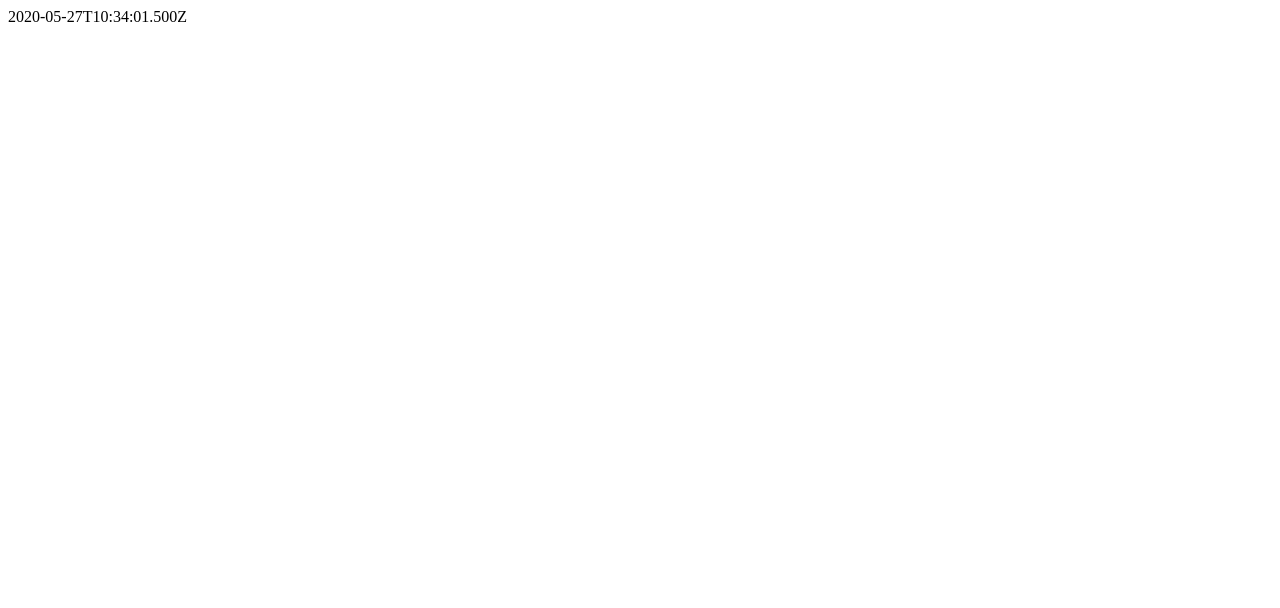
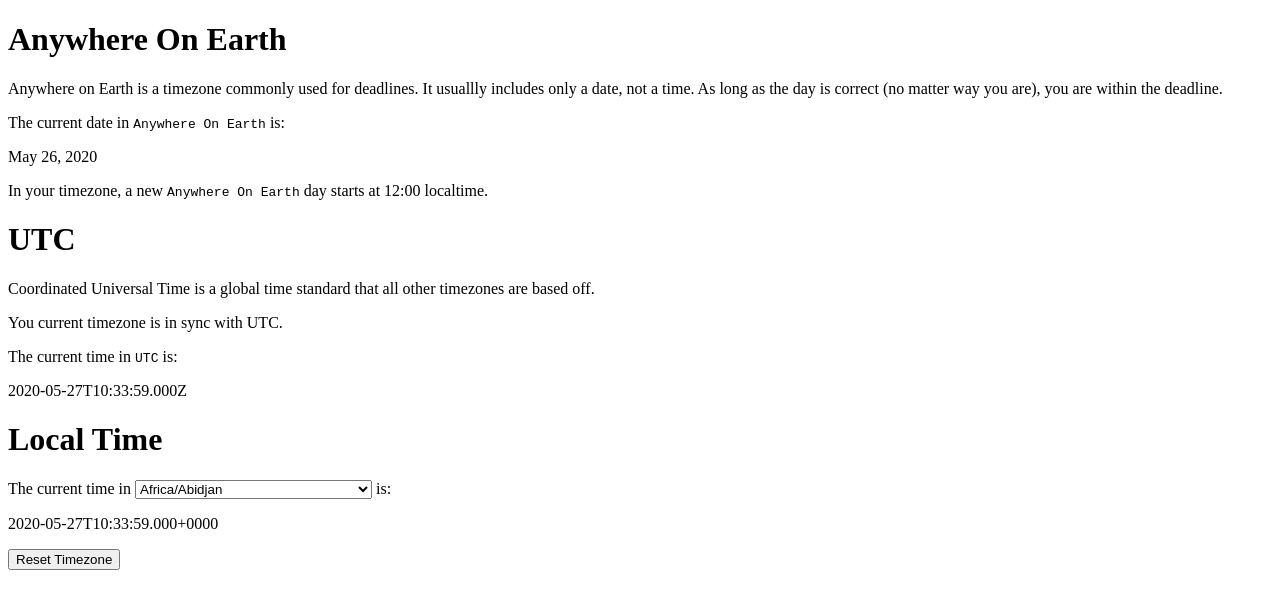
Before and after one commit to tkw1536/time.everyone.wtf, a Next.js app: page / in a window 1280 px wide. Shown: the top 608 px of the page. Built offline with nearby package versions, Linux system fonts and the light colour scheme.

Commit message:
Information, but no styling

```diff
--- /dev/null
+++ b/components/parts/anywhere.tsx
@@ -0,0 +1,36 @@
+import * as React from 'react';
+
+import moment from 'moment';
+import 'moment-timezone';
+
+// the rendering of these components is dependent on client-side state
+// so we dynamically render them without SSR, fixing and potential issues
+import dynamic from 'next/dynamic';
+const Time = dynamic(() => import('../time'), {ssr: false, loading: () => <>&nbsp;</>});
+const AnywhereOnEarthStart = dynamic(() => import('./anywhere_start'), {ssr: false, loading: () => <>&nbsp;</>});
+
+export default class AnywhereOnEarth extends React.Component<{timezone: string}> {
+    render() {
+        const {timezone} = this.props;
+        const aoetime = moment().utcOffset(-12).startOf('day').tz(timezone).format('HH:mm');
+
+      return <div>
+        <h1>Anywhere On Earth</h1>
+        <p>
+          Anywhere on Earth is a timezone commonly used for deadlines.
+          It usuallly includes only a date, not a time.
+          As long as the day is correct (no matter way you are), you are within the deadline.
+        </p>
+
+        <p>
+          The current date in <code>Anywhere On Earth</code> is:
+        </p>
+
+        <Time offset={-12} format='LL' />
+
+        <p>
+            In your timezone, a new <code>Anywhere On Earth</code> day starts at <AnywhereOnEarthStart timezone={timezone} /> localtime.
+        </p>
+      </div>;
+    }
+  }
--- /dev/null
+++ b/components/parts/anywhere_start.tsx
@@ -0,0 +1,13 @@
+import * as React from 'react';
+
+import moment from 'moment';
+import 'moment-timezone';
+
+export default class AnywhereOnEarthStart extends React.Component<{timezone: string}> {
+    render() {
+        const {timezone} = this.props;
+        const dayStart = moment().utcOffset(-12).startOf('day').tz(timezone).format('HH:mm');
+
+        return <>{dayStart}</>;
+    }
+}
--- /dev/null
+++ b/components/parts/localtime.tsx
@@ -0,0 +1,24 @@
+import * as React from 'react';
+
+// the rendering of these components is dependent on client-side state
+// so we dynamically render them without SSR, fixing and potential issues
+import dynamic from 'next/dynamic';
+const Time = dynamic(() => import('../time'), {ssr: false, loading: () => <>&nbsp;</>});
+const TimePicker = dynamic(() => import('../picker'), {ssr: false, loading: () => <select disabled><option>Loading</option></select>});
+
+export default class LocalTime extends React.Component<{timezone: string, isAutoZone: boolean, onChange: (newTimeZone: string) => void, onReset: () => void}> {
+    render() {
+      const {timezone, isAutoZone, onChange, onReset} = this.props;
+
+      return <div>
+        <h1>Local Time</h1>
+        <p>
+          The current time in <TimePicker current={timezone} onChange={onChange} /> is:
+        </p>
+        <Time timezone={timezone} format="YYYY-MM-DD[T]HH:mm:ss.SSSZZ" />
+        <p>
+          <button onClick={onReset}>Reset Timezone</button>
+        </p>
+      </div>
+    }
+  }
--- /dev/null
+++ b/components/parts/utc.tsx
@@ -0,0 +1,26 @@
+import * as React from 'react';
+
+// the rendering of these components is dependent on client-side state
+// so we dynamically render them without SSR, fixing and potential issues
+import dynamic from 'next/dynamic';
+const Time = dynamic(() => import('../time'), {ssr: false, loading: () => <>&nbsp;</>});
+const UTCOffset = dynamic(() => import('./utc_offset'), {ssr: false, loading: () => <>&nbsp;</>});
+
+export default class UTCTime extends React.Component<{timezone: string}> {
+    render() {
+      const {timezone} = this.props;
+      return <div>
+        <h1>UTC</h1>
+        <p>
+          Coordinated Universal Time is a global time standard that all other timezones are based off.
+        </p>
+        <p>
+          You current timezone is <UTCOffset timezone={timezone}/> UTC.
+        </p>
+        <p>
+          The current time in <code>UTC</code> is:
+        </p>
+        <Time />
+      </div>
+    }
+  }
--- /dev/null
+++ b/components/parts/utc_offset.tsx
@@ -0,0 +1,26 @@
+import * as React from 'react';
+
+import moment from 'moment';
+import 'moment-timezone';
+
+export default class UTCOffset extends React.Component<{timezone: string}> {
+    render() {
+
+        // get the offset of the given zone
+        const {timezone} = this.props;
+        const offset = moment().tz(timezone).utcOffset();
+
+        // bail out if we have UTC
+        if (offset === 0) return <>in sync with</>;
+
+        // compute before / after
+        const preposition = (offset < 0) ? 'behind' : 'ahead';
+
+        let minutes = Math.abs(offset);
+        const hours = Math.floor(minutes / 60);
+        minutes -= hours * 60;
+
+        if (minutes === 0) return <>{hours} hours {preposition}</>;
+        return <>{hours} hours and {minutes} minutes {preposition}</>;
+    }
+}
--- /dev/null
+++ b/components/picker.tsx
@@ -0,0 +1,18 @@
+import * as React from 'react';
+
+import moment from 'moment';
+import 'moment-timezone';
+
+export default class TimePicker extends React.Component<{current: string, onChange: (newFunction: string) => void}> {
+    static timezones = moment.tz.names();
+    private onChangeTime = ({target: {value}}: React.ChangeEvent<HTMLSelectElement>) => {
+        const { onChange } = this.props;
+        onChange(value);
+    }
+    render() {
+        const { current } = this.props;
+        return <select value={current} onChange={this.onChangeTime}>
+            {TimePicker.timezones.map(tz => <option value={tz} key={tz}>{tz}</option>)}
+        </select>;
+    }
+}
--- a/components/time.tsx
+++ b/components/time.tsx
@@ -1,14 +1,18 @@
 import * as React from 'react';
 
+import moment, { Moment } from 'moment';
+import 'moment-timezone';
+
 interface TimeState {
-    time?: Date
+    time: Moment,
 }
 
-export default class Time extends React.Component<{updateInterval?: number}, TimeState> {
-    state: TimeState = {};
+export default class Time extends React.Component<{updateInterval?: number, offset?: number, timezone?: string, format?: string}, TimeState> {
+    state: TimeState = {
+        time: moment()
+    };
     private interval: number | null = null;
     componentDidMount() {
-        this.updateTime();
         this.interval = setInterval(this.updateTime.bind(this));
     }
     componentWillUnmount() {
@@ -16,12 +20,28 @@ export default class Time extends React.Component<{updateInterval?: number}, Tim
     }
 
     private updateTime() {
-        this.setState({time: new Date()});
+        this.setState({time: moment()});
     }
 
     render() {
         const {time} = this.state;
         if (time === undefined) return "";
-        return time.toISOString();
+        const { format, offset, timezone } = this.props;
+
+        // set the time to the right timezone or offset
+        let timeFormat;
+        if (timezone !== undefined) {
+            timeFormat = time.tz(timezone);
+        } else if (offset !== undefined) {
+            timeFormat = time.utcOffset(offset);
+        } else {
+            timeFormat = time.utc();
+        }
+
+        // and format it
+        if (format === undefined)
+            return timeFormat.toISOString();
+
+        return timeFormat.format(format);
     }
 }
--- a/package.json
+++ b/package.json
@@ -9,11 +9,14 @@
     "deploy": "yarn build && push-dir --dir=out --branch=gh-pages"
   },
   "dependencies": {
+    "moment": "^2.26.0",
+    "moment-timezone": "^0.5.31",
     "next": "9.4.2",
     "react": "16.13.1",
     "react-dom": "16.13.1"
   },
   "devDependencies": {
+    "@types/moment-timezone": "^0.5.13",
     "@types/node": "^14.0.5",
     "@types/react": "^16.9.35",
     "push-dir": "^0.4.1",
--- a/pages/index.tsx
+++ b/pages/index.tsx
@@ -1,16 +1,91 @@
-import Head from 'next/head'
-import Time from "../components/time"
+import * as React from 'react';
 
-export default function Home() {
-  return (
-    <div className="container">
+import Head from 'next/head';
+
+import moment from 'moment';
+import 'moment-timezone';
+
+import AnywhereOnEarth from '../components/parts/anywhere';
+import UTCTime from '../components/parts/utc';
+import LocalTime from '../components/parts/localtime';
+
+// the rendering of these components is dependent on client-side state
+// so we dynamically render them without SSR, fixing and potential issues
+import dynamic from 'next/dynamic';
+const Time = dynamic(() => import('../components/time'), {ssr: false});
+const TimePicker = dynamic(() => import('../components/picker'), {ssr: false});
+
+
+const ALL_ZONES = moment.tz.names();
+
+interface PageState {
+  timezone: string;
+  isAutoZone: boolean;
+}
+
+export default class Home extends React.Component<{}, PageState> {
+  // getter and setter for location.hash
+  // because we cannot set this on the server side
+
+  private get hash(): string {
+    if(!process.browser) return "";
+    return location.hash.substring(1);
+  }
+  private set hash(newHash: string) {
+    if(!process.browser) return;
+    location.hash = newHash;
+  }
+
+  state: PageState = (() => {
+    // get the hash and check if it is a valid timezone;
+    if (ALL_ZONES.indexOf(this.hash) !== -1) {
+      return {
+        timezone: this.hash,
+        isAutoZone: false,
+      }
+    }
+
+    // if it isn't use the guessed zone
+    this.hash = '';
+    return {
+      timezone: moment.tz.guess(),
+      isAutoZone: true,
+    };
+  })();
+
+  private changeTimeZone = (newZone: string) => {
+    // check that it's a valid timezone
+    if (ALL_ZONES.indexOf(newZone) === -1) return;
+
+    // set it in state and the hash
+    this.hash = newZone;
+    this.setState({
+      timezone: newZone,
+      isAutoZone: false,
+    })
+  }
+
+  private resetTimeZone = () => {
+    // reset the current time zone
+    this.hash = '';
+    this.setState({
+      timezone: moment.tz.guess(),
+      isAutoZone: true,
+    });
+  }
+
+  render() {
+    const {timezone, isAutoZone} = this.state;
+    return <div className="container">
       <Head>
         <title>Time</title>
       </Head>
 
       <main>
-        <Time />
+        <AnywhereOnEarth timezone={timezone} />
+        <UTCTime timezone={timezone} />
+        <LocalTime timezone={timezone} isAutoZone={isAutoZone} onChange={this.changeTimeZone} onReset={this.resetTimeZone} />
       </main>
-    </div>
-  )
+    </div>;
+  }
 }
```
Also changed, not shown: 1 other file (tests, documents, lock files or other folders).
